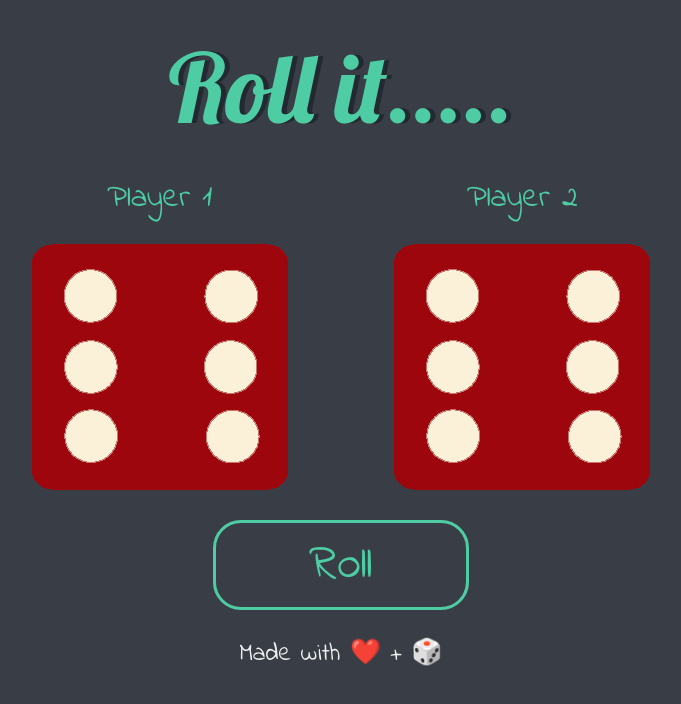
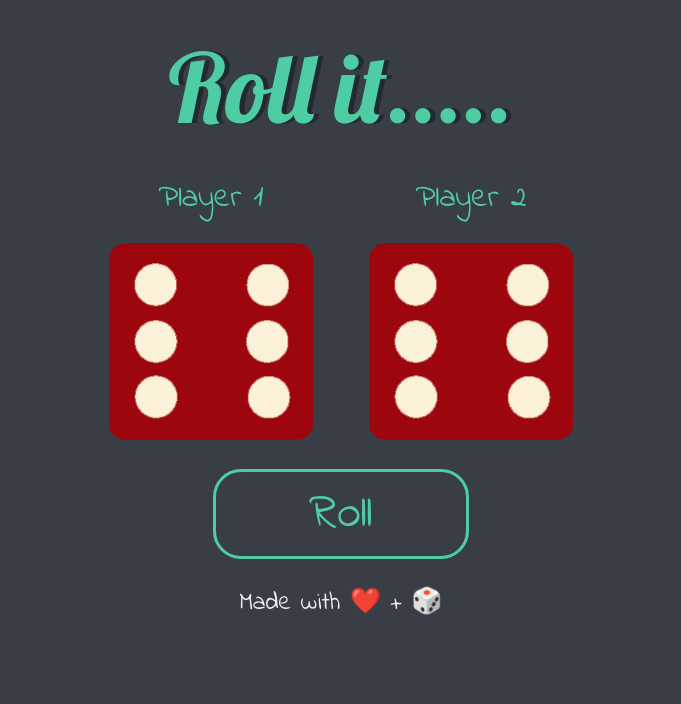
Before and after one commit to Rohith-546/Dice-Game, a plain HTML site: page index.html in a window 1280 px wide. Shown: the whole page, without its empty margins (299-980 px from the left). Drawn offline with nearby package versions, Linux system fonts and the light colour scheme.

Commit message:
Update styles.css

```diff
--- a/styles.css
+++ b/styles.css
@@ -41,25 +41,11 @@ p {
   color: #4ECCA3;
   font-family: 'Indie Flower', cursive;
 }
-.p1{
-  position: relative;
-  left: -20%;
+
+img {
+  width: 80%;
 }
-.p2{
-  position: relative;
-  right: -20%;
-}
-img {
-  width: 100%;
-}
-.img1{
-  position: relative;
-  left: -20%;
-}
-.img2{
-  position: relative;
-  right: -20%;
-}
+
 footer {
   margin-top: 2%;
   color: #EEEEEE;
```
